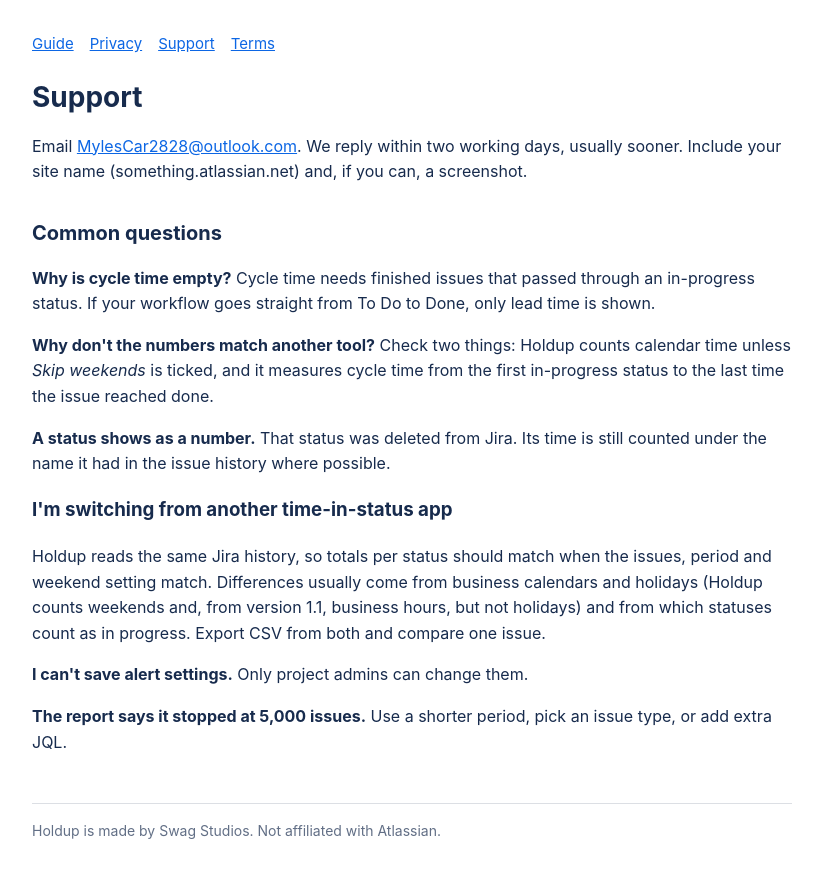
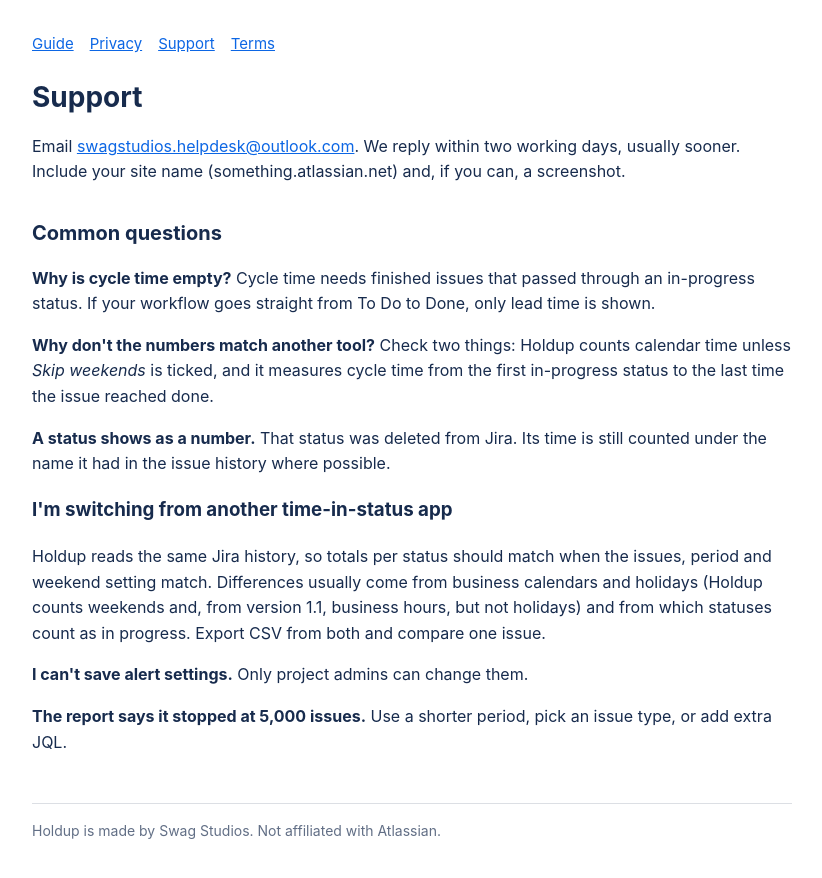
Before and after one commit to Myzles/holdup-jira, a plain HTML site: page support.html in a window 1280 px wide. Shown: the whole page, without its empty margins (228-1050 px from the left). Drawn offline with Linux system fonts and the light colour scheme.

Commit message:
Support email: use swagstudios.helpdesk@outlook.com
Co-Authored-By: Claude Opus 5.5 <noreply@anthropic.com>

```diff
--- a/support.html
+++ b/support.html
@@ -1,6 +1,6 @@
 <!doctype html><html lang="en"><head><meta charset="utf-8"><meta name="viewport" content="width=device-width,initial-scale=1"><title>Holdup: support</title><link rel="stylesheet" href="style.css"></head><body><main><nav><a href="index.html">Guide</a><a href="privacy.html">Privacy</a><a href="support.html">Support</a><a href="terms.html">Terms</a></nav>
 <h1>Support</h1>
-<p>Email <a href="mailto:MylesCar2828@outlook.com?subject=Holdup%20support">MylesCar2828@outlook.com</a>. We reply within two working days, usually sooner. Include your site name (something.atlassian.net) and, if you can, a screenshot.</p>
+<p>Email <a href="mailto:swagstudios.helpdesk@outlook.com?subject=Holdup%20support">swagstudios.helpdesk@outlook.com</a>. We reply within two working days, usually sooner. Include your site name (something.atlassian.net) and, if you can, a screenshot.</p>
 <h2>Common questions</h2>
 <p><strong>Why is cycle time empty?</strong> Cycle time needs finished issues that passed through an in-progress status. If your workflow goes straight from To Do to Done, only lead time is shown.</p>
 <p><strong>Why don't the numbers match another tool?</strong> Check two things: Holdup counts calendar time unless <em>Skip weekends</em> is ticked, and it measures cycle time from the first in-progress status to the last time the issue reached done.</p>
```
